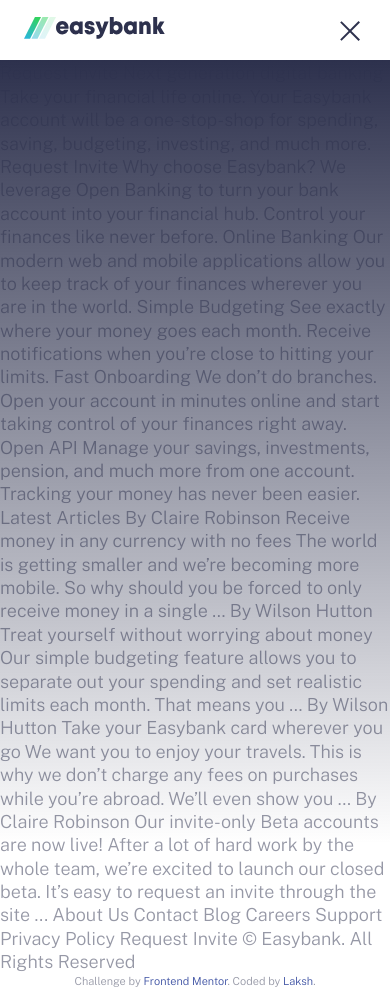
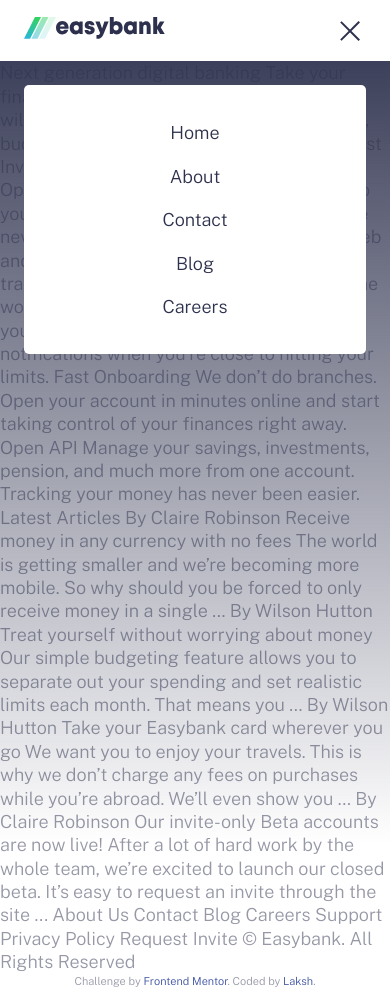
Before and after one commit to heyLaksh/easybanking-fem-landing-page, a plain HTML site: page index.html in a window 390 px wide. Both pictures are taken after a click on the link 353 px from the left and 30 px from the top of the page. Drawn offline with nearby package versions, Linux system fonts and the light colour scheme.

Commit message:
Done 3rd
Completed the toggle and mobile menu

```diff
--- a/app/js/script.js
+++ b/app/js/script.js
@@ -1,18 +1,26 @@
 const btnhamburger = document.querySelector('#btnhamburger');
+const body = document.querySelector('body');
 const header = document.querySelector('.header');
-const overlay = document.querySelector('.overlay')
+const overlay = document.querySelector('.overlay');
+const fadeElems = document.querySelectorAll('.has-fade');
 
 btnhamburger.addEventListener('click', function(){
     console.log('click hamburger');
 
     if(header.classList.contains('open')){
+        body.classList.remove('noscroll');
         header.classList.remove('open');
-        overlay.classList.remove('fade-in');
-        overlay.classList.add('fade-out');
+        fadeElems.forEach(function(element){
+            element.classList.remove('fade-in');
+            element.classList.add('fade-out');
+        })
     }
     else{
+        body.classList.add('noscroll');
         header.classList.add('open');
-        overlay.classList.remove('fade-out');
-        overlay.classList.add('fade-in');
+        fadeElems.forEach(function(element){
+            element.classList.remove('fade-out');
+            element.classList.add('fade-in');
+        })
     }
 });
--- a/app/scss/_animations.scss
+++ b/app/scss/_animations.scss
@@ -1,3 +1,7 @@
+.has-fade {
+    visibility: hidden;
+}
+
 @keyframes fade-in {
     from {
         visibility: hidden;
@@ -8,12 +12,13 @@
         opacity: 0;
     }
     to {
+        visibility: visible;
         opacity: 1;
     }
 }
 
 .fade-in {
-    animation: fade-in 300ms ease-in-out forwards;
+    animation: fade-in 200ms ease-in-out forwards;
 }
 
 @keyframes fade-out {
@@ -32,5 +37,5 @@
 }
 
 .fade-out {
-    animation: fade-out 300ms ease-in-out forwards;
+    animation: fade-out 200ms ease-in-out forwards;
 }
--- a/app/scss/_globals.scss
+++ b/app/scss/_globals.scss
@@ -15,12 +15,21 @@ body {
     font-weight: 300;
     color: $grayishBlue;
     line-height: 1.3;
+
+    &.noscroll{
+        overflow: hidden;
+    }
 }
 
 a, a:visited, a:hover {
     text-decoration: none;
 }
 
+// Spacing
+.container {
+    padding-left: 1.5rem;
+    padding-right: 1.5rem;
+}
 
 //Flexbox
 
--- a/app/scss/_header.scss
+++ b/app/scss/_header.scss
@@ -3,7 +3,7 @@
     //Hamburger Open Styles
     &.open {
 
-        .header__menu{
+        .header__toggle{
             > span:first-child {
                 transform: rotate(45deg);
             }
@@ -21,7 +21,7 @@
     .overlay {
         opacity: 0;
         position: fixed;
-        top: 3.75rem;
+        top: 0px;
         right: 0px;
         bottom: 0px;
         left: 0px;
@@ -29,7 +29,10 @@
     }
 
     nav {
-        padding: 1.0625rem 1.5rem;
+        position: relative;
+        background-color: $white;
+        padding-top: 1.0625rem;
+        padding-bottom: 1.0625rem;
     }
 
     &__logo {
@@ -40,7 +43,7 @@
         }
     }
 
-    &__menu {
+    &__toggle {
 
         > span {
             display: block;
@@ -53,6 +56,24 @@
             &:not(:last-child){
                 margin-bottom: 5px;
             }
+        }
+    }
+
+    &__menu {
+        position: absolute;
+        width: calc(100% - 3rem);
+        left: 50%;
+        transform: translateX(-50%);
+        background: $white;
+        margin-top: 1.5rem;
+        padding: 1.625rem;
+        border-radius: 5px;
+
+        a {
+            display: block;
+            text-align: center;
+            color: $darkBlue;
+            padding: 0.625rem;
         }
     }
 
--- a/index.html
+++ b/index.html
@@ -18,13 +18,13 @@
 <body>
 
   <header class="header">
-    <div class="overlay"></div>
-    <nav class="flex flex-jc-sb flex-ai-c">
+    <div class="overlay has-fade"></div>
+    <nav class="container flex flex-jc-sb flex-ai-c">
       <a href="/" class="header__logo">
         <img src="/images/logo.svg" alt="Easybank">
       </a>
 
-      <a id='btnhamburger' href="#" class="header__menu hide-for-desktop">
+      <a id='btnhamburger' href="#" class="header__toggle hide-for-desktop">
         <span></span>
         <span></span>
         <span></span>
@@ -37,10 +37,15 @@
       <a href="#" class="button header__cta hide-for-mobile">Request Invite</a>
     </nav>
 
+    <div class="header__menu has-fade">
+      <a href="#">Home</a>
+      <a href="#">About</a>
+      <a href="#">Contact</a>
+      <a href="#">Blog</a>
+      <a href="#">Careers</a>
+    </div>
+
   </header>
-
-  Request Invite
-
 
 
   Next generation digital banking
```
Also changed, not shown: app/scss/style.css, 1 other file.
